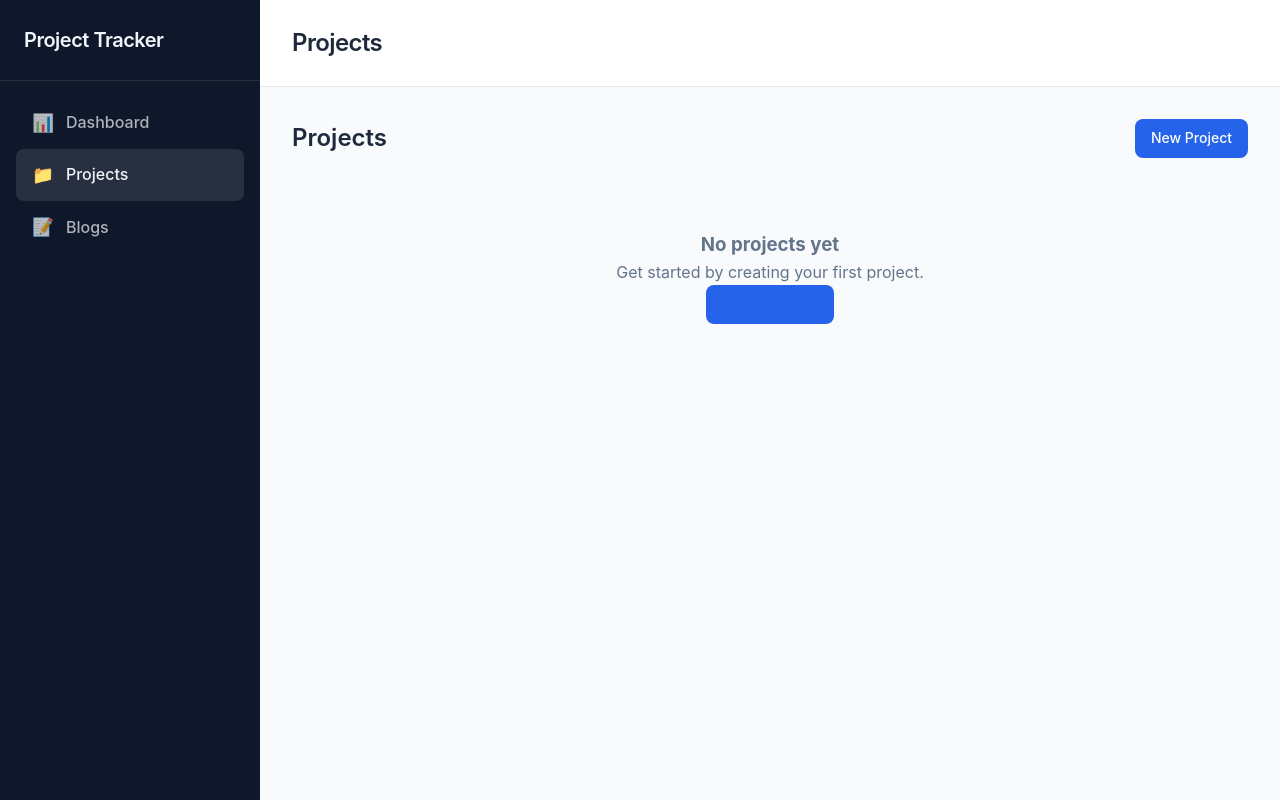
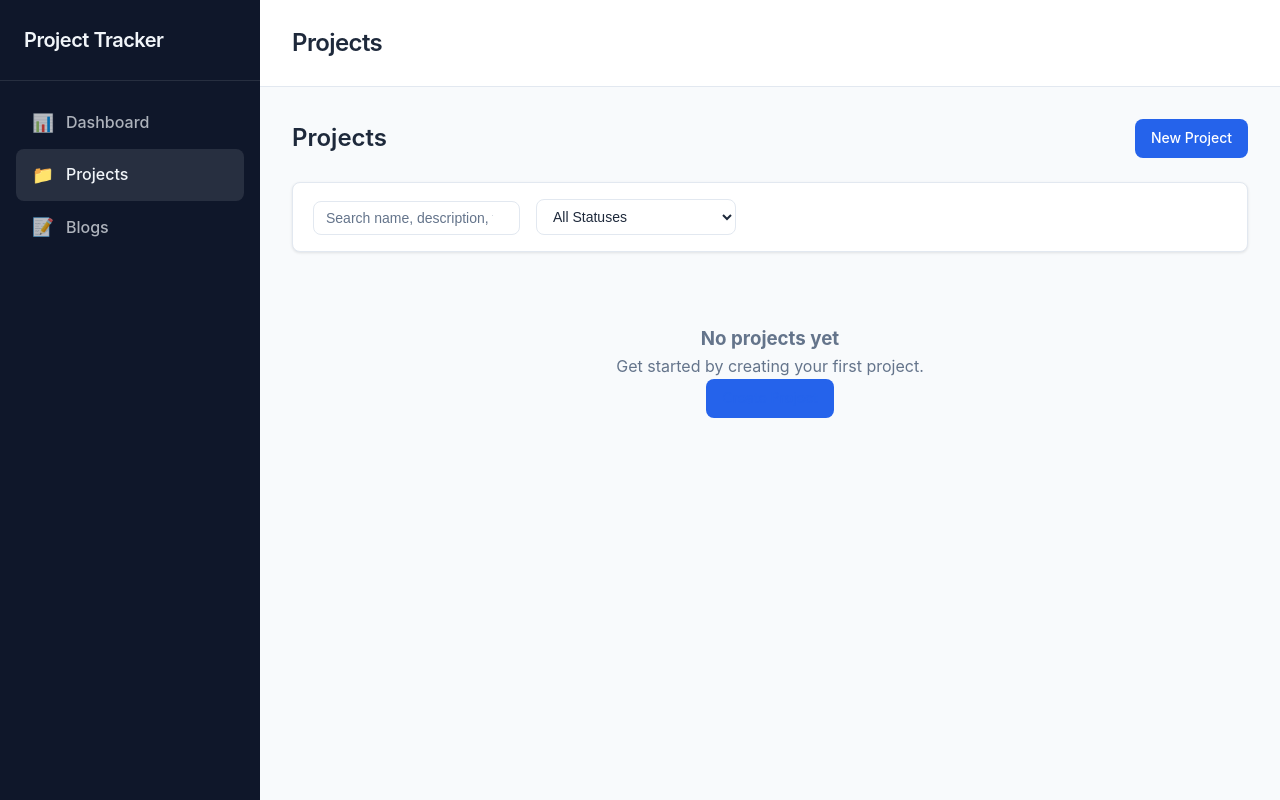
Before and after one commit to bhakti2202/project-tracker, a Flask app: page /projects/ in a window 1280 px wide. Run offline with Flask 3, Linux system fonts and the light colour scheme.

Commit message:
Add search and filter for projects and blogs

```diff
--- a/app/routes/projects.py
+++ b/app/routes/projects.py
@@ -7,8 +7,26 @@
 
 @bp.route('/')
 def index():
-    projects = Project.query.order_by(Project.updated_at.desc()).all()
-    return render_template('projects/index.html', projects=projects)
+    search = request.args.get('q', '').strip()
+    status_filter = request.args.get('status', '').strip()
+
+    query = Project.query
+
+    if search:
+        search_term = f'%{search}%'
+        query = query.filter(
+            db.or_(
+                Project.name.ilike(search_term),
+                Project.description.ilike(search_term),
+                Project.tech_stack.ilike(search_term),
+            )
+        )
+
+    if status_filter:
+        query = query.filter(Project.status == status_filter)
+
+    projects = query.order_by(Project.updated_at.desc()).all()
+    return render_template('projects/index.html', projects=projects, search=search, status_filter=status_filter, valid_statuses=Project.VALID_STATUSES)
 
 
 def validate_project_form(form):
--- a/app/static/css/style.css
+++ b/app/static/css/style.css
@@ -419,6 +419,64 @@
     flex-wrap: wrap;
 }
 
+/* Filter Bar */
+.filter-bar {
+    background: var(--card-bg);
+    border: 1px solid var(--border);
+    border-radius: var(--radius);
+    padding: 1rem 1.25rem;
+    margin-bottom: 1.5rem;
+    box-shadow: var(--shadow);
+}
+
+.filter-form {
+    display: flex;
+    align-items: flex-end;
+    gap: 1rem;
+    flex-wrap: wrap;
+}
+
+.filter-group {
+    display: flex;
+    flex-direction: column;
+    gap: 0.375rem;
+}
+
+.filter-group label {
+    font-size: 0.75rem;
+    font-weight: 600;
+    text-transform: uppercase;
+    letter-spacing: 0.05em;
+    color: var(--text-muted);
+}
+
+.filter-input,
+.filter-select {
+    padding: 0.5rem 0.75rem;
+    font-size: 0.875rem;
+    border: 1px solid var(--border);
+    border-radius: var(--radius);
+    background: var(--card-bg);
+    color: var(--text);
+    transition: var(--transition);
+    min-width: 200px;
+}
+
+.filter-input:focus,
+.filter-select:focus {
+    outline: none;
+    border-color: var(--primary);
+    box-shadow: 0 0 0 3px rgba(37, 99, 235, 0.1);
+}
+
+.filter-input::placeholder {
+    color: var(--text-muted);
+}
+
+.filter-select {
+    cursor: pointer;
+}
+
 /* Form Styles */
 .project-form {
     background: var(--card-bg);
--- a/app/templates/projects/index.html
+++ b/app/templates/projects/index.html
@@ -8,6 +8,27 @@
 <div class="page-header">
     <h2>Projects</h2>
     <a href="{{ url_for('projects.create') }}" class="btn btn-primary">New Project</a>
+</div>
+
+<div class="filter-bar">
+    <form method="GET" class="filter-form">
+        <div class="filter-group">
+            <input type="search" name="q" class="filter-input" placeholder="Search name, description, tech stack..." value="{{ search }}">
+        </div>
+        <div class="filter-group">
+            <select name="status" class="filter-select">
+                <option value="">All Statuses</option>
+                {% for status in valid_statuses %}
+                <option value="{{ status }}" {% if status_filter == status %}selected{% endif %}>{{ status }}</option>
+                {% endfor %}
+            </select>
+        </div>
+        <div class="filter-group">
+            {% if search or status_filter %}
+            <a href="{{ url_for('projects.index') }}" class="btn btn-secondary">Clear</a>
+            {% endif %}
+        </div>
+    </form>
 </div>
 
 {% if projects %}
```
Also changed, not shown: app/routes/blogs.py (+20 -2 lines), app/templates/blogs/index.html (+21 -0 lines), tests/test_basic.py (+224 -0 lines).
